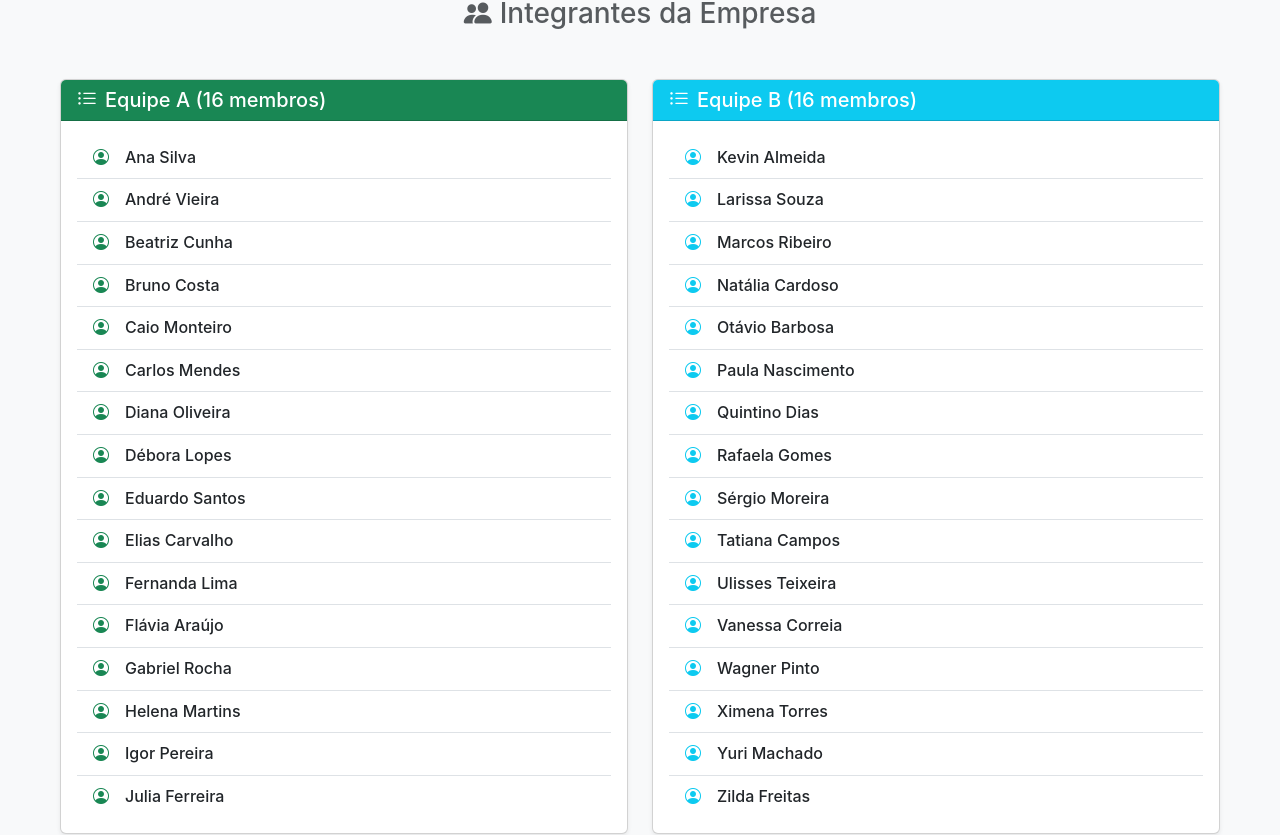
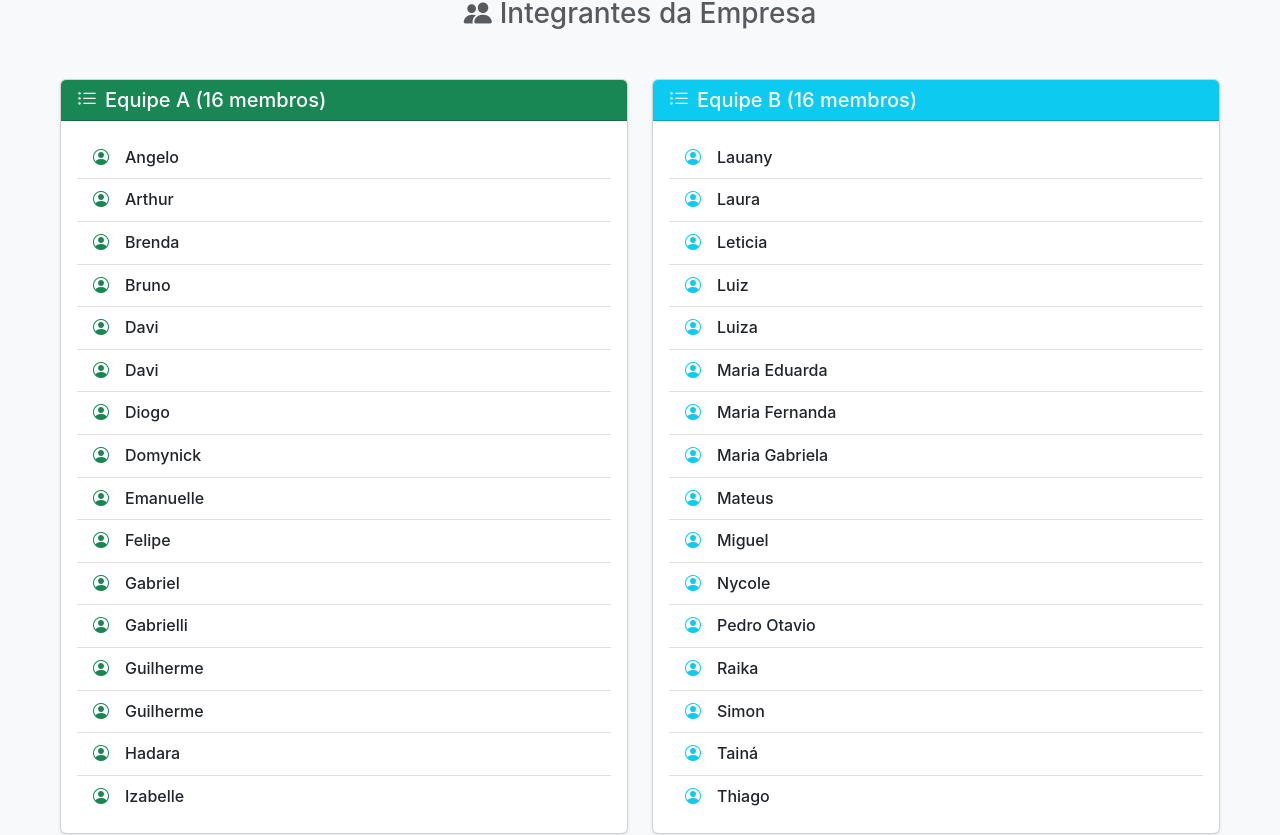
Before and after one commit to Limazxz/EletivaSite2.0, a React (Vite) app: page /funcionarios in a window 1280 px wide. Shown: the part 270-1105 px from the top of the page. Built offline with nearby package versions, Linux system fonts and the light colour scheme.

Commit message:
feat: update Funcionarios component with new employee list

```diff
--- a/src/pages/Funcionarios.jsx
+++ b/src/pages/Funcionarios.jsx
@@ -1,38 +1,40 @@
 import React, { useState, useEffect } from "react";
 
 const funcionarios = [
-  "Ana Silva",
-  "Bruno Costa",
-  "Carlos Mendes",
-  "Diana Oliveira",
-  "Eduardo Santos",
-  "Fernanda Lima",
-  "Gabriel Rocha",
-  "Helena Martins",
-  "Igor Pereira",
-  "Julia Ferreira",
-  "Kevin Almeida",
-  "Larissa Souza",
-  "Marcos Ribeiro",
-  "Natália Cardoso",
-  "Otávio Barbosa",
-  "Paula Nascimento",
-  "Quintino Dias",
-  "Rafaela Gomes",
-  "Sérgio Moreira",
-  "Tatiana Campos",
-  "Ulisses Teixeira",
-  "Vanessa Correia",
-  "Wagner Pinto",
-  "Ximena Torres",
-  "Yuri Machado",
-  "Zilda Freitas",
-  "André Vieira",
-  "Beatriz Cunha",
-  "Caio Monteiro",
-  "Débora Lopes",
-  "Elias Carvalho",
-  "Flávia Araújo",
+  "Bruno",
+  "Maria Gabriela",
+  "Angelo",
+  "Maria Eduarda",
+  "Gabrielli",
+  "Hadara",
+  "Laura",
+  "Nycole",
+  "Lauany",
+  "Luiza",
+  "Felipe",
+  "Arthur",
+  "Brenda",
+  "Diogo",
+  "Emanuelle",
+  "Izabelle",
+  "Guilherme",
+  "Kaue",
+  "Leticia",
+  "Miguel",
+  "Luiz",
+  "Maria Fernanda",
+  "Pedro Otavio",
+  "Mateus",
+  "Simon",
+  "Raika",
+  "Tainá",
+  "Thiago",
+  "Davi",
+  "Vinicius",
+  "Domynick",
+  "Gabriel",
+  "Guilherme",
+  "Davi",
 ];
 
 const Funcionarios = () => {
```
